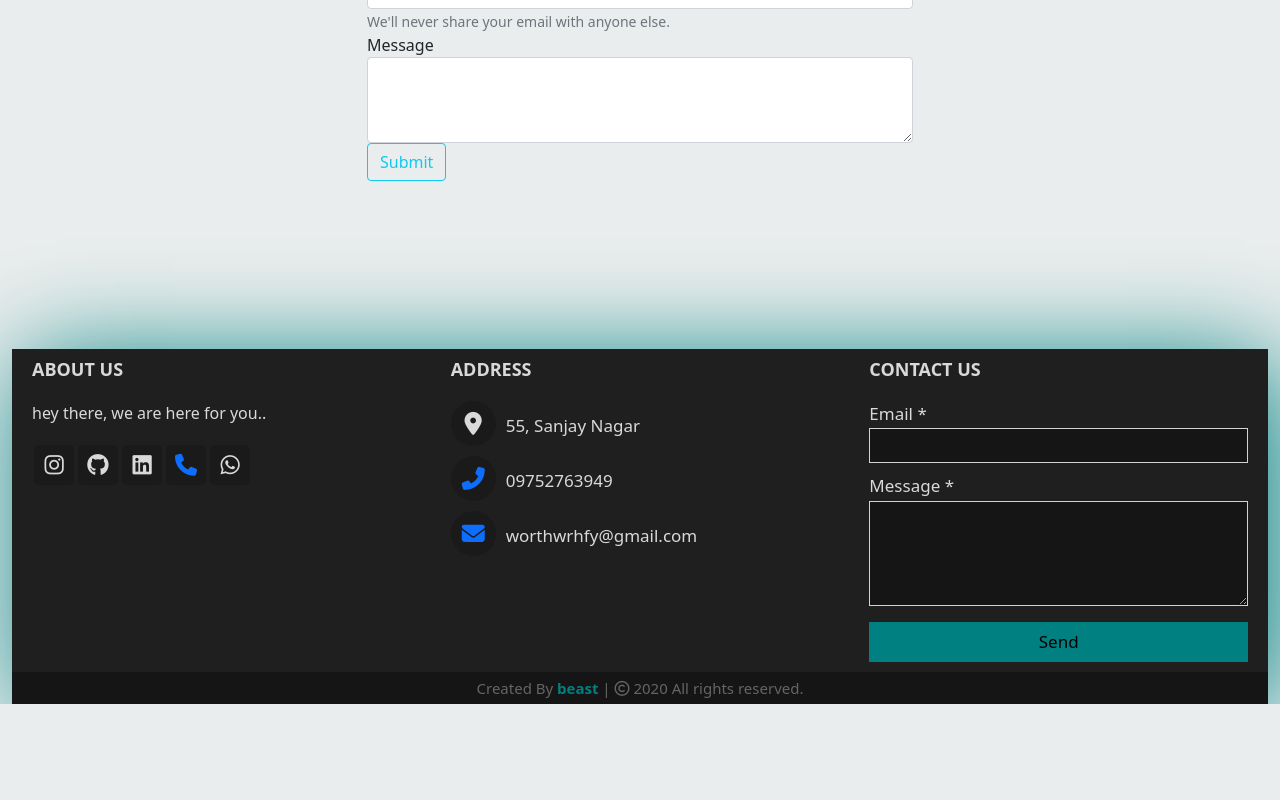
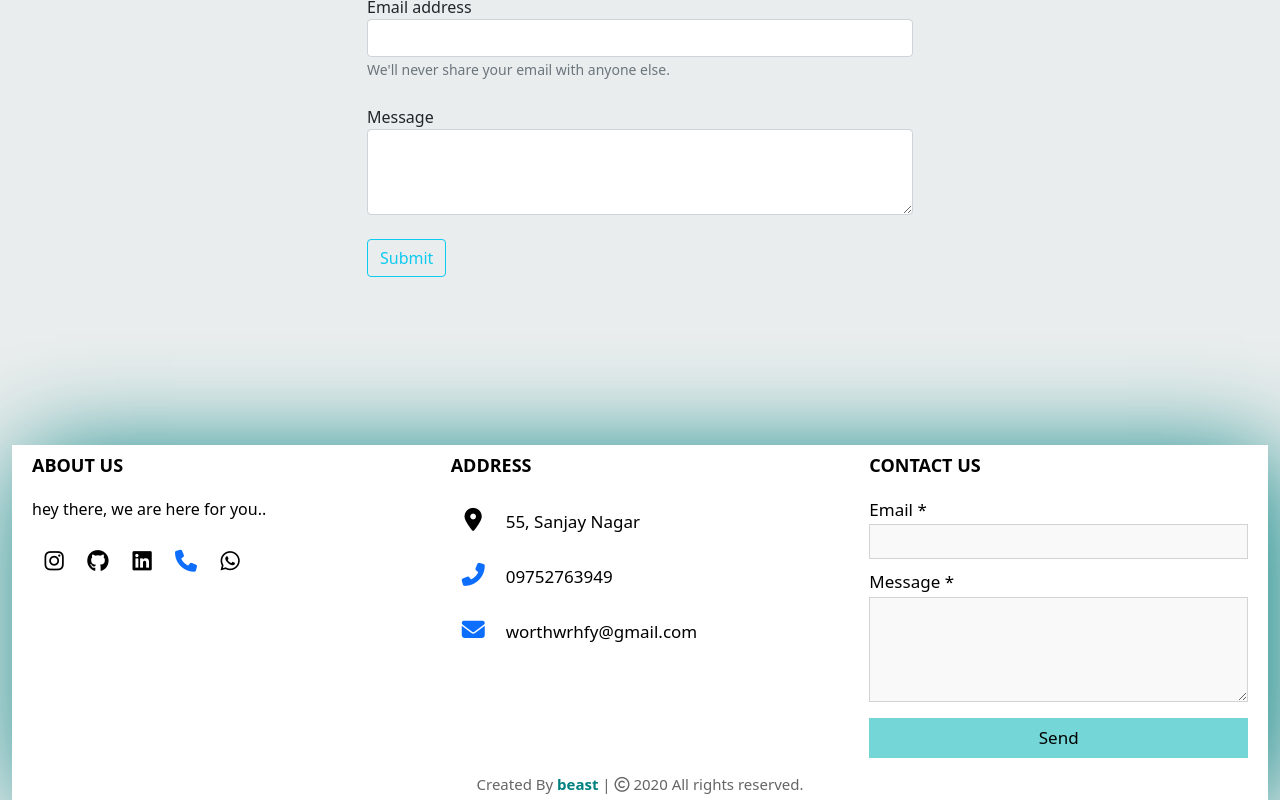
Before and after one commit to jatin-karla11/Worth-It, a React (Create React App) app: page /contact in a window 1280 px wide. Shown: the part 381-1181 px from the top of the page. Before the commit the page ends 1085 px from the top, so only its background shows below. Built offline with nearby package versions, Linux system fonts and the light colour scheme; a web font is replaced by a local one.

Commit message:
second commit

```diff
--- a/package.json
+++ b/package.json
@@ -12,6 +12,7 @@
     "bootstrap": "^5.0.0-alpha1",
     "firebase": "^7.20.0",
     "jquery": "^3.5.1",
+    "jquery-modal": "^0.9.2",
     "react": "^16.13.1",
     "react-currency-format": "^1.0.0",
     "react-dom": "^16.13.1",
--- a/public/index.html
+++ b/public/index.html
@@ -43,5 +43,6 @@
       To begin the development, run `npm start` or `yarn start`.
       To create a production bundle, use `npm run build` or `yarn build`.
     -->
+
   </body>
 </html>
--- /dev/null
+++ b/src/AutoPop.js
@@ -0,0 +1,29 @@
+import React from 'react'
+
+function AutoPop() {
+    return (
+        <div>
+            <div class="modal fade" id="exampleModal2" tabindex="-1" aria-labelledby="exampleModalLabel" aria-hidden="true">
+  <div class="modal-dialog">
+    <div class="modal-content">
+      <div class="modal-header">
+        <h5 class="modal-title" id="exampleModalLabel">Modal title</h5>
+        <button type="button" class="close" data-dismiss="modal" aria-label="Close">
+          <span aria-hidden="true">&times;</span>
+        </button>
+      </div>
+      <div class="modal-body">
+        ...
+      </div>
+      <div class="modal-footer">
+        <button type="button" class="btn btn-secondary" data-dismiss="modal">Close</button>
+        <button type="button" class="btn btn-primary">Save changes</button>
+      </div>
+    </div>
+  </div>
+</div>
+        </div>
+    )
+}
+
+export default AutoPop
--- a/src/Common.jsx
+++ b/src/Common.jsx
@@ -26,6 +26,8 @@ const Common=(props)=>{
     const [emailError,setEmailError]=useState('');
     const [passwordError,setPasswordError]=useState('');
     const [hasAccount,setHasAccount]=useState(false);
+
+
 
     const clearInputs=()=>{
       setEmail('');
--- a/src/Contact.jsx
+++ b/src/Contact.jsx
@@ -33,26 +33,26 @@ const Contact=()=>{
     <input required type="text"
     name="fullname" value={data.fullname} onChange={InputEvent}
     class="form-control" id="exampleInput" aria-describedby="emailHelp"/>
-    </div>
+    </div><br></br>
     <div class="form-group">
     <label for="exampleInput">Contact Number</label>
     <input required type="number" maxLength='10'
     name="phone" value={data.phone} onChange={InputEvent}
     class="form-control" id="exampleInput" aria-describedby="emailHelp"/>
-    </div>
+    </div><br></br>
   <div class="form-group">
     <label for="exampleInputEmail1">Email address</label>
     <input required type="email"
     name="email" value={data.email} onChange={InputEvent}
     class="form-control" id="exampleInputEmail1" aria-describedby="emailHelp"/>
     <small id="emailHelp" class="form-text text-muted">We'll never share your email with anyone else.</small>
-  </div>
+  </div><br></br>
   <div class="form-group">
     <label for="exampleInput">Message</label>
     <textarea rows="3"
     name="mssg" value={data.mssg} onChange={InputEvent}
     class="form-control" id="exampleInput" aria-describedby="emailHelp"></textarea>
-    </div>
+    </div><br></br>
   <button type="submit" class="btn btn-outline-info">Submit</button>
 </form>
             </div>
--- a/src/Footer.css
+++ b/src/Footer.css
@@ -1,12 +1,12 @@
 .fab{
-    color: #d9d9d9;
+    color: black;
 }
 footer{
 
-    color:#d9d9d9;
+    color:black;
     bottom: 0px;
     width: 100%;
-    background: rgb(32, 31, 31);
+    background: white;
     box-shadow: 10px 10px 100px teal;
   }
   .main-content{
@@ -52,7 +52,7 @@ footer{
   .left .content .social a span{
       height: 40px;
       width: 40px;
-      background: #1a1a1a;
+      background: white;
       line-height: 40px;
       text-align: center;
       font-size: 22px;
@@ -60,11 +60,11 @@ footer{
       transition: 0.3s;
   }
   .left .content .social a span:hover{
-      background: teal;
+      background: rgb(116, 214, 214);
   }
   .center .content .fas{
       font-size: 1.4375rem;
-      background: #1a1a1a;
+      background: white;
       height: 45px;
       width: 45px;
       line-height: 45px;
@@ -74,7 +74,7 @@ footer{
       cursor: pointer;
   }
   .center .content .fas:hover{
-      background: teal;
+      background: rgb(116, 214, 214);
   }
   .center .content .text{
       font-size: 1.0625rem;
@@ -87,7 +87,7 @@ footer{
   .right form .text{
       font-size: 1.0625rem;
       margin-bottom: 2px;
-      color: #d9d9d9;
+      color: black;
   }
   .right form .msg{
       margin-top: 10px;
@@ -95,10 +95,10 @@ footer{
   .right form input, .right form textarea{
       width: 100%;
       font-size: 22px !important;
-      background: #151515;
+      background: #faf9f9;
       padding-left: 10px;
       border: 1px solid lightgray;
-      color: #d9d9d9;
+      color: black;
   }
   .right form input:focus,
   .right form textarea:focus{
@@ -115,19 +115,19 @@ footer{
       width: 100%;
       border: none;
       outline: none;
-      background: teal;
+      background: rgb(116, 214, 214);
       font-size: 1.0625rem;
       font-weight: 500;
       cursor: pointer;
       transition: 0.3s;
   }
   .right form .btn11 button:hover{
-      background: white;
+      background: rgb(32, 209, 186);
   }
   .bottom center{
       padding: 5px;
       font-size: 0.9375rem;
-      background: #151515;
+      background:white;
   }
   .bottom center span{
       color: #656565;
--- a/src/Login.js
+++ b/src/Login.js
@@ -50,7 +50,7 @@ const Login=(props)=>{
 </button>
 
 <div className="login_container">
-<div class="modal" id="exampleModal" tabindex="-1" aria-labelledby="exampleModalLabel" aria-hidden="true">
+<div class="modal fade" id="exampleModal" tabindex="-1" aria-labelledby="exampleModalLabel" aria-hidden="true">
   <div class="modal-dialog">
     <div class="modal-content">
       <div class="modal-header">
--- a/src/MainApp.jsx
+++ b/src/MainApp.jsx
@@ -1,6 +1,8 @@
-import React from 'react';
+import React, { useEffect } from 'react';
+import $ from 'jquery';
 import "bootstrap/dist/css/bootstrap.min.css";
 import "bootstrap/dist/js/bootstrap.bundle";
+// import "bootstrap/js/dist/modal"
 import './index.css';
 import Home from './Home';
 import About from './About';
@@ -18,10 +20,40 @@ import Checkout from './Checkout'
 import Payment from './Payment';
 import { useStateValue } from './StateProvider';
 import ShoppingCartIcon from '@material-ui/icons/ShoppingCart';
+// import { ThemeProvider,createMuiTheme } from "@material-ui/core/styles"
+// import {Paper} from '@material-ui/core'
+
+import AutoPop from './AutoPop'
+
+function ad(){
+  setTimeout(()=>{
+    //  $("#exampleModal2").show();
+    //  $("#exampleModal2").css("opacity",1)
+  },5000);
+}
 
 const MainApp=()=>{
     const [{basket,user1},dispatch]=useStateValue();
-    return (<>
+    // const theme=createMuiTheme({
+    //   palette:{
+    //     type:"dark"
+    //   }
+    // })
+
+    useEffect(() => {
+      // setTimeout(() => {
+      //   // console.log('This will run after 1 second!')
+      //    $('#exampleModal2').modal();
+      //   // alert("helllll")
+      // }, 10000);
+      ad();
+
+    }, []);
+
+    return (
+      <>
+    {/* // <ThemeProvider theme={theme}>
+    //   <Paper> */}
     <Navbar/>
     <div className="Gap"></div>
     {(basket.length>0)?<center><div className="basketMobile"><Link to="/checkout" ><ShoppingCartIcon className="basket" fontSize="large"/>
@@ -50,7 +82,29 @@ const MainApp=()=>{
     <br></br>
     <br></br>
     <Footer/>
-    </>);
+
+    <div class="modal" id="exampleModal2" tabindex="-1" aria-labelledby="exampleModalLabel" aria-hidden="true" >
+  <div class="modal-dialog">
+    <div class="modal-content">
+      <div class="modal-header">
+        <h5 class="modal-title" id="exampleModalLabel">Modal title</h5>
+        <button type="button" class="close" data-dismiss="modal" aria-label="Close">
+          <span aria-hidden="true">&times;</span>
+        </button>
+      </div>
+      <div class="modal-body">
+        ...
+      </div>
+      <div class="modal-footer">
+        <button type="button" class="btn btn-secondary" data-dismiss="modal">Close</button>
+      </div>
+    </div>
+  </div>
+</div>
+    </>
+    // </Paper>
+    // </ThemeProvider>
+    );
 };
 
 export default MainApp;
```
Also changed, not shown: 1 other file (tests, documents, lock files or other folders).
